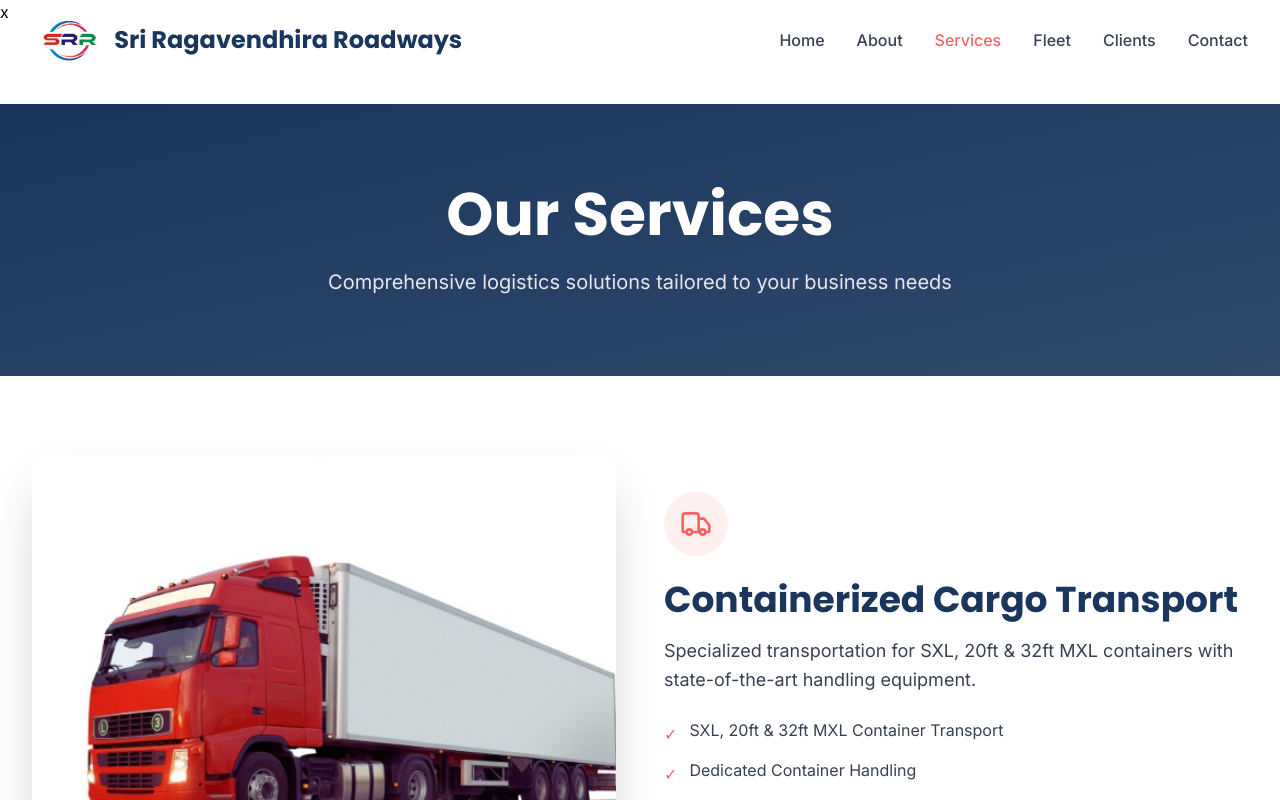
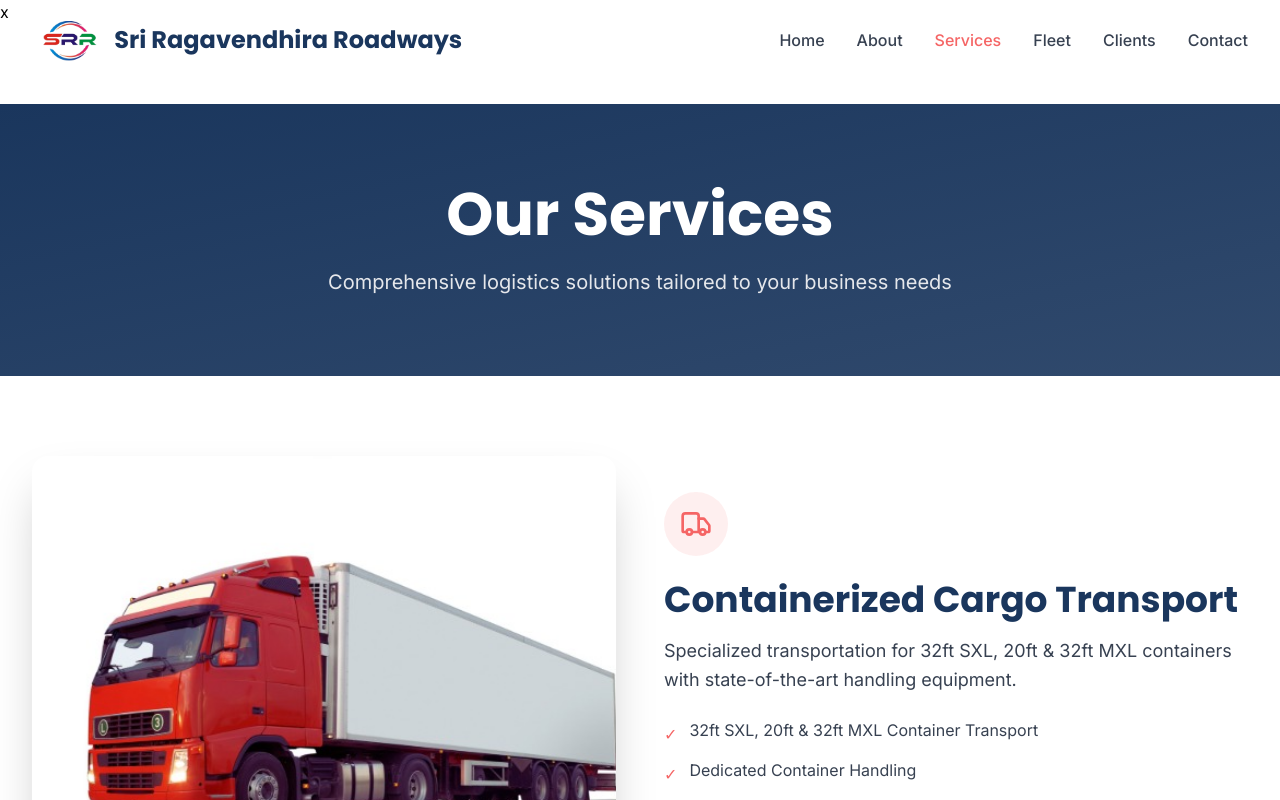
Before and after one commit to surajsinghshekhawat/srr-website, a React (Vite) app: page /services in a window 1280 px wide. Shown: the top 800 px of the page. Built offline with nearby package versions, Linux system fonts and the light colour scheme.

Commit message:
Update container terminology to '32ft SXL, 20ft & 32ft MXL' across all pages

```diff
--- a/src/pages/Fleet.jsx
+++ b/src/pages/Fleet.jsx
@@ -58,7 +58,7 @@ const Fleet = () => {
   const fleetStats = [
     { label: "Owned Vehicles", value: "40+", icon: Truck },
     { label: "Attached Vehicles", value: "100+", icon: Truck },
-    { label: "Container Types", value: "SXL, 20ft & 32ft MXL", icon: Truck },
+    { label: "Container Types", value: "32ft SXL, 20ft & 32ft MXL", icon: Truck },
     { label: "Branch Offices", value: "5", icon: MapPin },
   ];
 
--- a/src/pages/Home.jsx
+++ b/src/pages/Home.jsx
@@ -56,7 +56,7 @@ const Home = () => {
     {
       icon: Truck,
       title: "Container Transport",
-      description: "SXL, 20ft & 32ft MXL containerized cargo movement",
+      description: "32ft SXL, 20ft & 32ft MXL containerized cargo movement",
       link: "/services",
     },
     {
--- a/src/pages/Services.jsx
+++ b/src/pages/Services.jsx
@@ -8,9 +8,9 @@ const Services = () => {
       icon: Truck,
       title: "Containerized Cargo Transport",
       description:
-        "Specialized transportation for SXL, 20ft & 32ft MXL containers with state-of-the-art handling equipment.",
+        "Specialized transportation for 32ft SXL, 20ft & 32ft MXL containers with state-of-the-art handling equipment.",
       features: [
-        "SXL, 20ft & 32ft MXL Container Transport",
+        "32ft SXL, 20ft & 32ft MXL Container Transport",
         "Dedicated Container Handling",
         "Secure Loading & Unloading",
       ],
```
